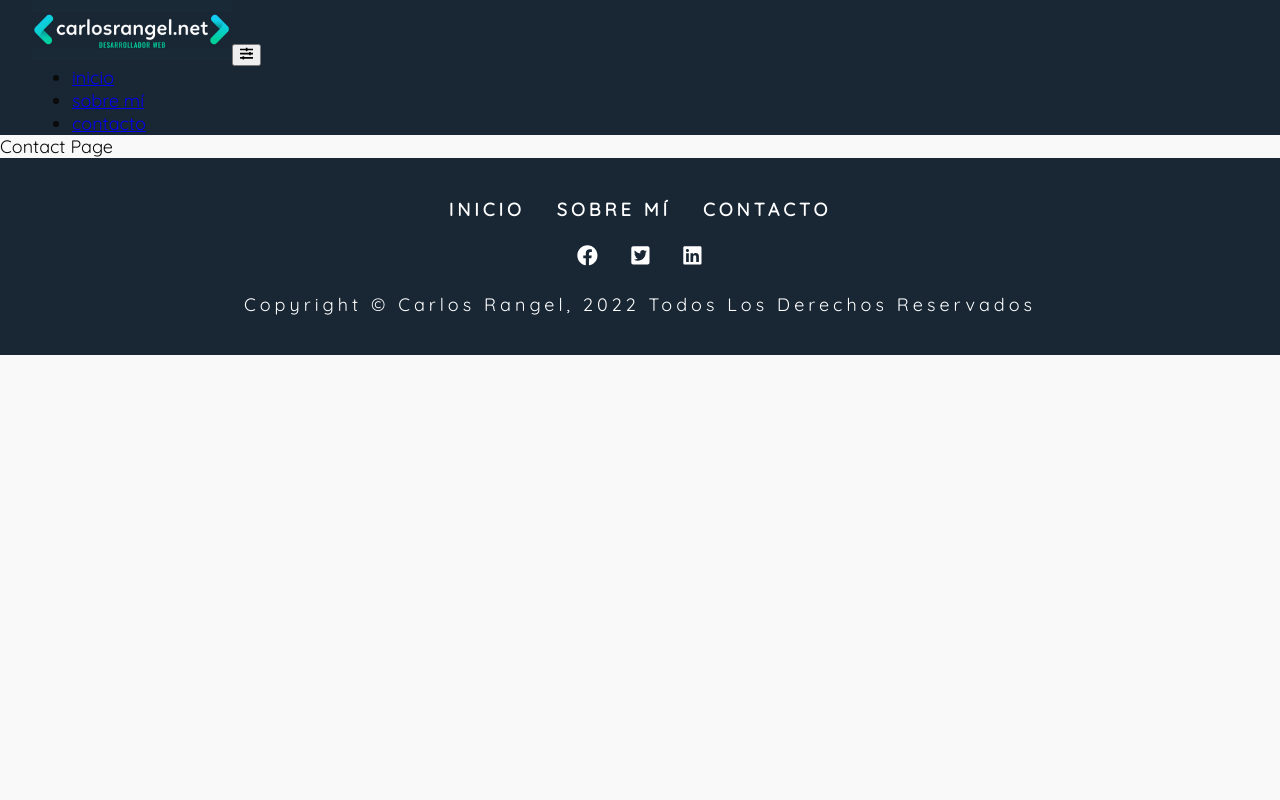
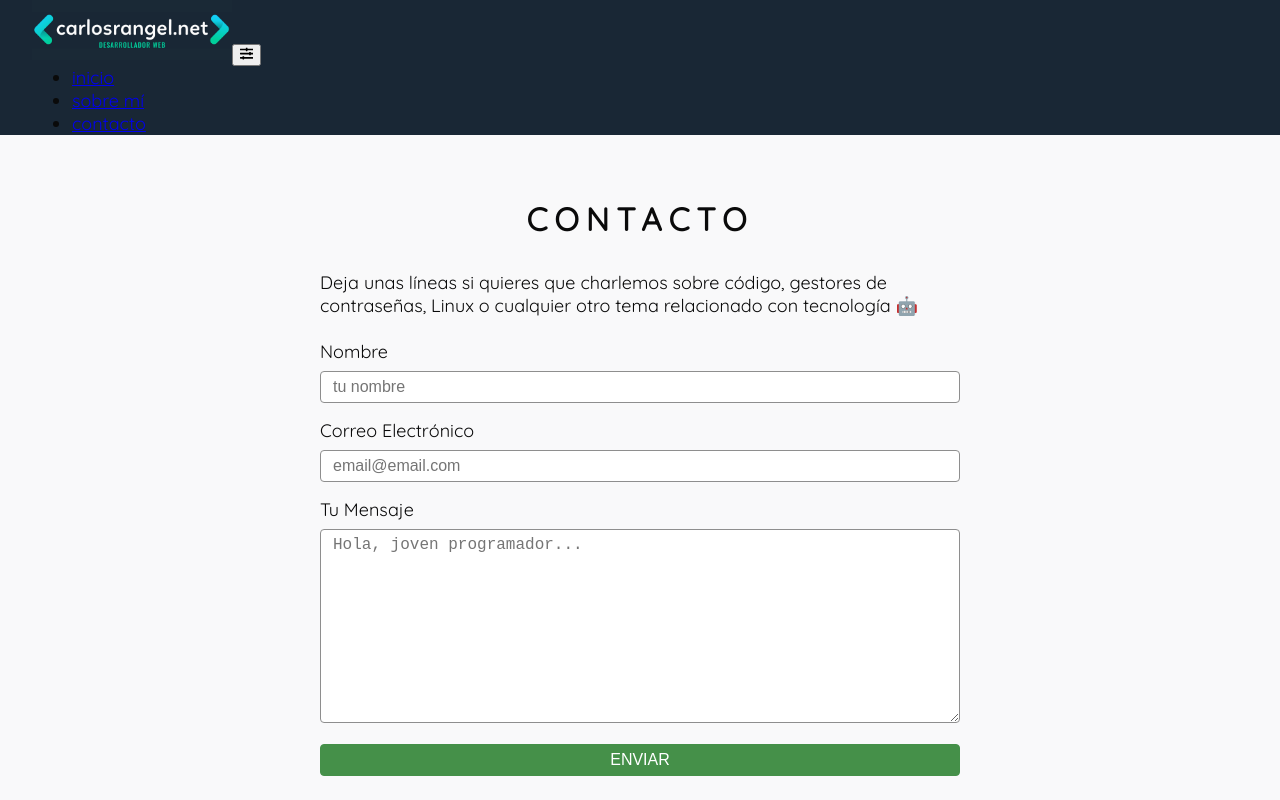
Before and after one commit to ThorondorManwe/carlosblog, a Gatsby site: page /contact in a window 1280 px wide. Shown: the top 800 px of the page. Built offline with nearby package versions, Linux system fonts and the light colour scheme; Gatsby itself is replaced by a stand-in of ours.

Commit message:
Created a contact form with Formspree

```diff
--- /dev/null
+++ b/src/components/Contact/Contact.js
@@ -0,0 +1,57 @@
+import React from "react";
+import * as styles from "../../css/contact.module.css";
+
+
+
+const ContactComp = () => {
+    return (
+        <section className={styles.contact}>
+            <h3>Contacto</h3>
+            <p className={styles.center}>Deja unas líneas si quieres que charlemos sobre código, gestores de contraseñas, Linux
+            o cualquier otro tema relacionado con tecnología 🤖 </p><br />
+            <div className={styles.center}>
+                <form action="https://formspree.io/f/mvoldqab" method="POST" className={styles.form}>
+                    <div>
+                        <label htmlFor="name">nombre</label>
+                        <input
+                            type="text"
+                            name="name"
+                            id="name"
+                            className={styles.formControl}
+                            placeholder="tu nombre"
+                        />
+                    </div>
+                    <div>
+                        <label htmlFor="email">correo electrónico</label>
+                        <input
+                            type="email"
+                            name="email"
+                            id="email"
+                            className={styles.formControl}
+                            placeholder="email@email.com"
+                        />
+                    </div>
+                    <div>
+                        <label htmlFor="message">Tu mensaje</label>
+                        <textarea
+                            name="message"
+                            id="message"
+                            rows="10"
+                            className={styles.formControl}
+                            placeholder="Hola, joven programador..."
+                        />
+                    </div>
+                    <div>
+                        <input
+                            type="submit"
+                            value="enviar"
+                            className={styles.submit}
+                        />
+                    </div>
+                </form>
+            </div>
+        </section>
+    )
+}
+
+export default ContactComp;
--- /dev/null
+++ b/src/css/contact.module.css
@@ -0,0 +1,55 @@
+.contact {
+    padding: 4rem 0;
+}
+
+.center {
+    width: 80vw;
+    margin: 0 auto;
+}
+
+@media screen and (min-width: 992px) {
+    .center {
+        width: 50vw;
+        margin: 0 auto;
+    }
+}
+
+.contact label {
+    text-transform: capitalize;
+    display: block;
+    margin-bottom: 0.5rem;
+}
+
+.contact h3 {
+    text-transform: uppercase;
+    font-size: 2rem;
+    text-align: center;
+    letter-spacing: 7px;
+    color: var(--mainBlack);
+    margin-bottom: 2rem;
+}
+
+.formControl,
+  .submit {
+    width: 100%;
+    font-size: 1rem;
+    margin-bottom: 1rem;
+    padding: 0.375rem 0.75rem;
+    border: 1px solid var(--darkGrey);
+    border-radius: 0.25rem;
+}
+
+.submit {
+    background-color: #459049;
+    border-color: #459049;
+    text-transform: uppercase;
+    color: var(--mainWhite);
+    transition: var(--mainTransition);
+    cursor: pointer;
+}
+
+.submit:hover {
+    background: #15cfff;
+    color: var(--mainWhite);
+    border-color: #15cfff;
+}
--- a/src/pages/contact.js
+++ b/src/pages/contact.js
@@ -1,10 +1,11 @@
 import React from 'react'
+import ContactComp from '../components/Contact/Contact'
 import Layout from '../components/Layout'
 
 const Contact = () => {
   return (
     <Layout>
-      Contact Page
+      <ContactComp />
     </Layout>
   )
 }
```
